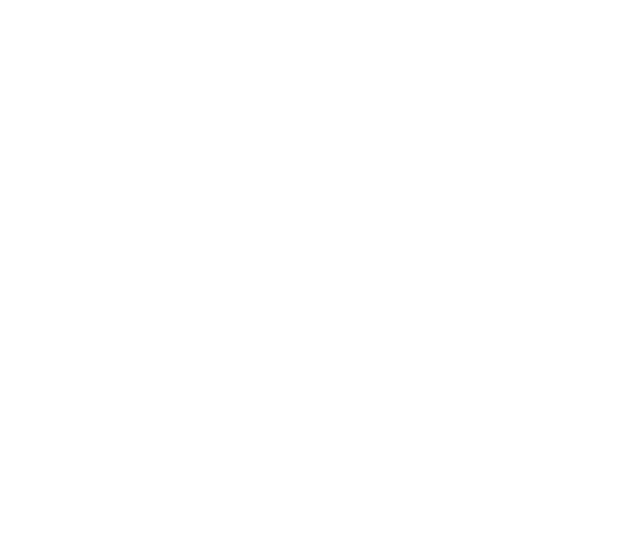
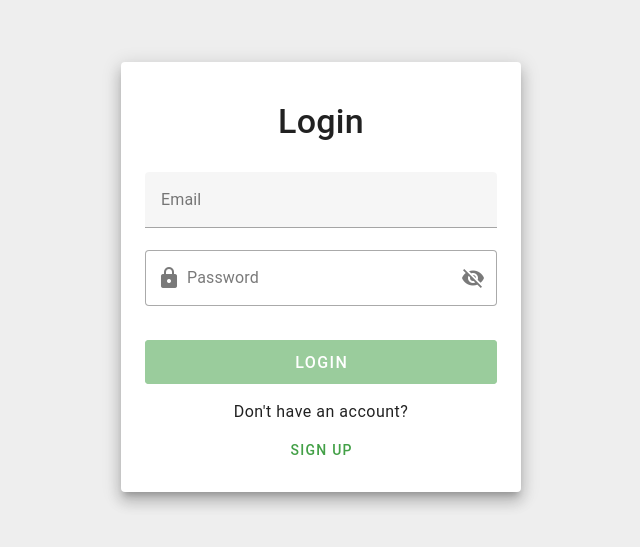
Before and after one commit to samdahboss/vue-task-management, a Vue app: page /login in a window 1280 px wide. Shown: the part 123-670 px from the top of the page, without its empty margins (319-959 px from the left). Built offline with nearby package versions, Linux system fonts and the light colour scheme.

Commit message:
feat: enhance login view with form validation and error handling

```diff
--- a/src/components/auth/AuthCard.vue
+++ b/src/components/auth/AuthCard.vue
@@ -1,8 +1,8 @@
 <template>
-  <v-container fluid fill-height class="">
+  <v-container fluid class="fill-height bg-grey-lighten-3">
     <v-row align="center" justify="center">
       <v-col cols="12" sm="8" md="6" lg="4">
-        <v-card class="pa-6">
+        <v-card class="pa-6 elevation-10">
           <v-card-title class="text-h4 text-center mb-4">{{ title }}</v-card-title>
           <slot></slot>
         </v-card>
@@ -24,7 +24,9 @@
 </script>
 
 <style scoped>
-.container {
+.v-container {
   min-height: 100vh;
+  display: flex;
+  align-items: center;
 }
 </style>
--- a/src/stores/authStore.js
+++ b/src/stores/authStore.js
@@ -15,7 +15,7 @@
           (u) => u.email === userData.email && u.password === userData.password
         );
         if (!user) {
-          throw new Error("Login failed");
+          throw new Error("Invalid email or password");
         }
 
         this.isAuthenticated = true;
--- a/src/views/LoginView.vue
+++ b/src/views/LoginView.vue
@@ -1,15 +1,97 @@
 <template>
-    <div>
+  <AuthCard title="Login">
+    <FormErrorMessage v-if="error" :message="error"></FormErrorMessage>
+    <v-form v-model="isFormValid" ref="form" @submit.prevent="login">
+      <v-text-field
+        v-model="user.email"
+        label="Email"
+        :rules="emailRules"
+        required
+        outlined
+      ></v-text-field>
 
+      <PasswordField
+        v-model="user.password"
+        :visible="showPassword"
+        :rules="passwordRules"
+        @toggle-visibility="showPassword = !showPassword"
+        required
+      ></PasswordField>
+
+      <v-btn
+        type="submit"
+        block
+        color="green-darken-1"
+        size="large"
+        :loading="loading"
+        :disabled="!isFormValid"
+        class="text-white mb-4"
+      >
+        Login
+      </v-btn>
+    </v-form>
+
+    <div class="text-center">
+      <p class="text-body-1 mb-2">Don't have an account?</p>
+      <router-link to="/register"
+        ><v-btn variant="text" color="green-darken-1"> Sign Up </v-btn></router-link
+      >
     </div>
+  </AuthCard>
 </template>
 
 <script>
-    export default {
+import { useAuthStore } from "@/stores/authStore";
+import AuthCard from "@/components/auth/AuthCard.vue";
+import FormErrorMessage from "@/components/common/FormErrorMessage.vue";
+import PasswordField from "@/components/common/PasswordField.vue";
 
-    }
+export default {
+  components: {
+    AuthCard,
+    FormErrorMessage,
+    PasswordField,
+  },
+  data() {
+    return {
+      user: {
+        email: "",
+        password: "",
+      },
+      isFormValid: false,
+      loading: false,
+      error: "",
+      showPassword: false,
+      passwordRules: [(v) => !!v || "Password is required"],
+    };
+  },
+  computed: {
+    emailRules() {
+      return [
+        (v) => !!v || "Email is required",
+        (v) => /.+@.+\..+/.test(v) || "Email must be valid",
+      ];
+    },
+  },
+  methods: {
+    async login() {
+      if (!this.$refs.form.validate()) return;
+
+      this.loading = true;
+
+      try {
+        const authStore = useAuthStore();
+        const user = await authStore.login(this.user);
+        if (user) {
+          this.$router.push("/dashboard");
+        }
+      } catch (error) {
+        this.error = error.message || "Login failed. Please try again.";
+        console.error("Login error:", error.message);
+      } finally {
+        this.loading = false;
+      }
+    },
+  },
+};
 </script>
-
-<style lang="scss" scoped>
-
-</style>
```
